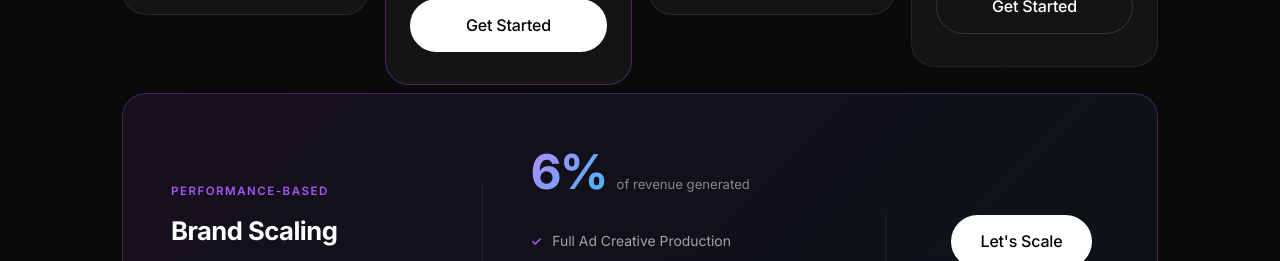
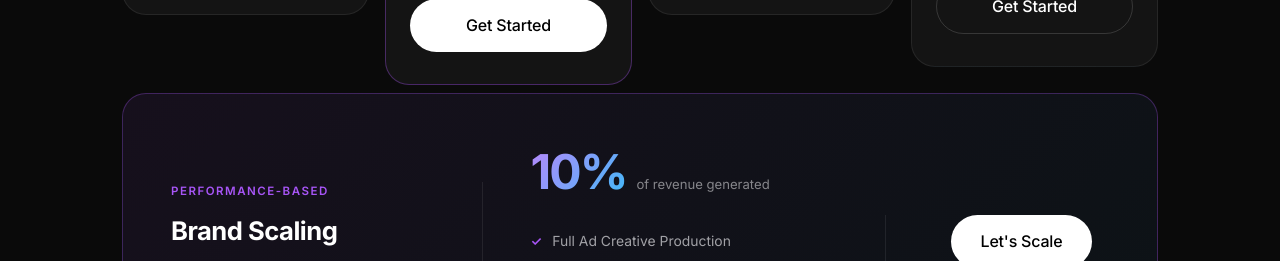
Before and after one commit to Cristiano111111/jayrx-website, a plain HTML site: page index.html in a window 1280 px wide. Shown: the part 2580-2841 px from the top of the page. Drawn offline with Linux system fonts and the light colour scheme.

Commit message:
Update Brand Scaling to 10%

```diff
--- a/index.html
+++ b/index.html
@@ -147,7 +147,7 @@
           <p class="scaling-desc">We run your ads and make all the creatives. You only pay when we make you money.</p>
         </div>
         <div class="scaling-center">
-          <div class="scaling-price"><span class="price-num">6%</span><span class="price-once">of revenue generated</span></div>
+          <div class="scaling-price"><span class="price-num">10%</span><span class="price-once">of revenue generated</span></div>
           <ul class="package-features">
             <li><span class="check">✓</span> Full Ad Creative Production</li>
             <li><span class="check">✓</span> Paid Ad Campaign Management</li>
```
